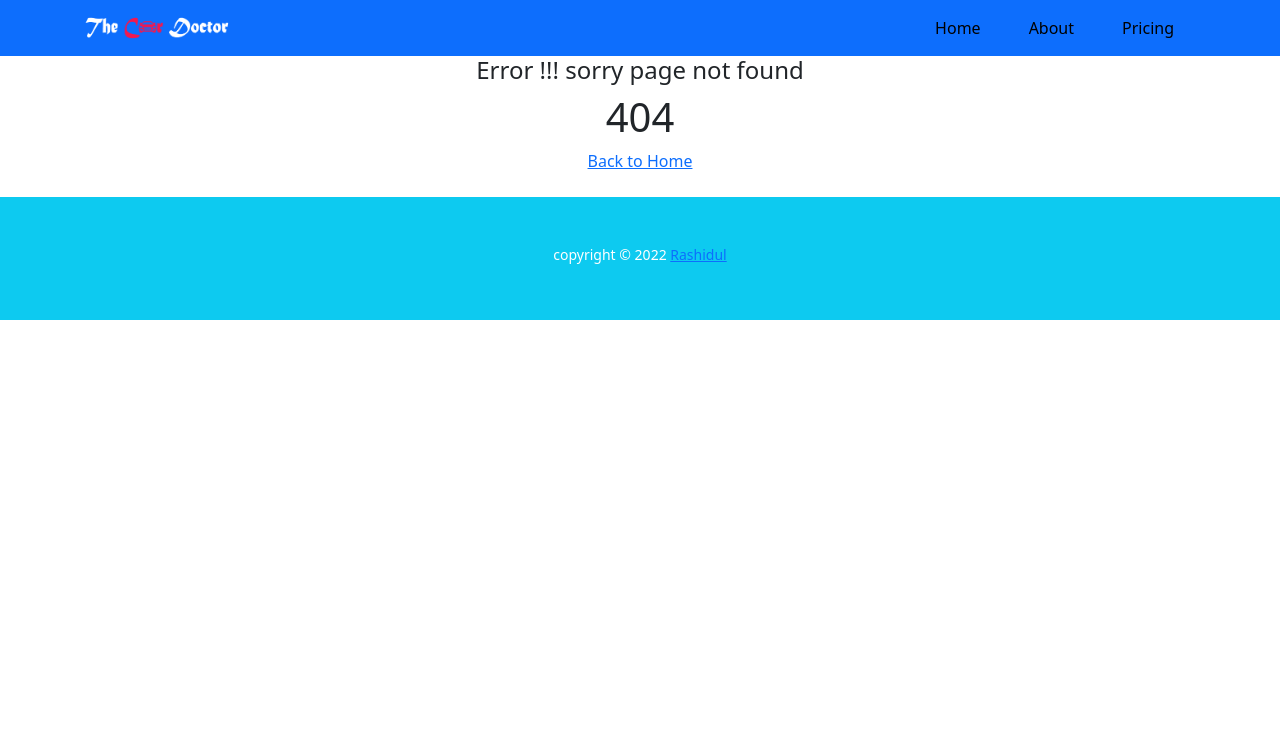
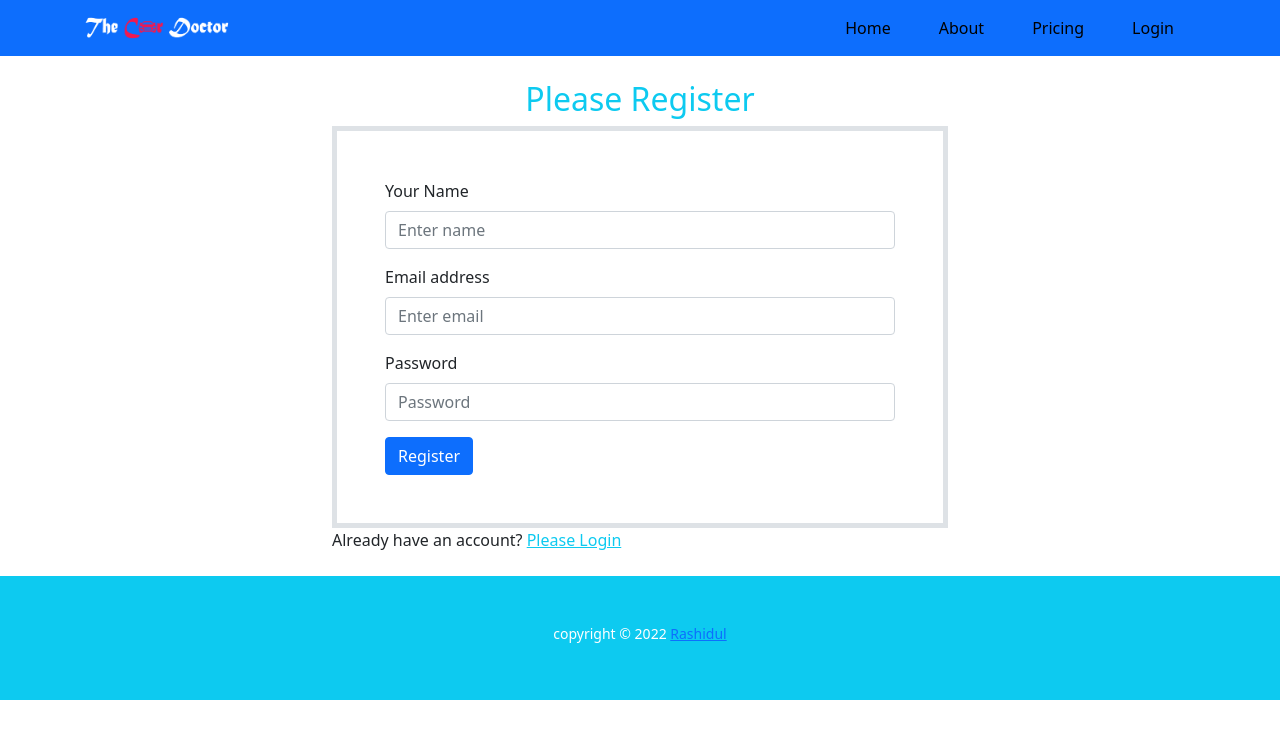
Before and after one commit to rashidul191/genius-car-services, a React (Create React App) app: page /register in a window 1280 px wide. Before the commit this address had no page. Shown: the top 738 px of the page. Built offline with nearby package versions, Linux system fonts and the light colour scheme.

Commit message:
firebase.inti.js file edit

```diff
--- a/package.json
+++ b/package.json
@@ -11,6 +11,7 @@
     "react": "^18.1.0",
     "react-bootstrap": "^2.4.0",
     "react-dom": "^18.1.0",
+    "react-firebase-hooks": "^5.0.3",
     "react-router-dom": "^6.3.0",
     "react-scripts": "5.0.1",
     "web-vitals": "^2.1.4"
--- a/src/App.js
+++ b/src/App.js
@@ -6,6 +6,9 @@ import Home from "./Pages/Home/Home/Home";
 import NotFound from "./Pages/NotFound/NotFound";
 import Footer from "./Pages/Shared/Footer/Footer";
 import Header from "./Pages/Shared/Header/Header";
+import ServiceDetail from "./Pages/ServiceDetail/ServiceDetail";
+import Login from "./Pages/Login/Login";
+import Register from "./Pages/Login/Register/Register";
 
 function App() {
   return (
@@ -15,6 +18,10 @@ function App() {
         <Route path="/" element={<Home></Home>}></Route>
         <Route path="/home" element={<Home></Home>}></Route>
         <Route path="/about" element={<About></About>}></Route>
+        <Route path="/service/:serviceId" element={<ServiceDetail></ServiceDetail>}></Route>
+
+        <Route path="/login" element={<Login></Login>}></Route>
+        <Route path="/register" element={<Register></Register>}></Route>
 
 
         <Route path="*" element={<NotFound></NotFound>}></Route>
--- a/src/Pages/Home/Service/Service.jsx
+++ b/src/Pages/Home/Service/Service.jsx
@@ -1,7 +1,15 @@
 import React from "react";
+import { useNavigate } from "react-router-dom";
 
 const Service = (props) => {
-  const { name, price, img, description } = props.service;
+  const { name, price, img, description, id } = props.service;
+
+  const navigate = useNavigate()
+  const navigateToServiceDetail = (id) =>{
+    navigate(`/service/${id}`);
+    console.log(id)
+
+  }
   return (
     <div className="col">
       <div className="card">
@@ -12,7 +20,7 @@ const Service = (props) => {
           Price: $ <span className="text-warning">{price}</span>
         </h6>
         <p>{description}</p>
-        <button className="btn btn-success">Book: {name}</button>
+        <button className="btn btn-success" onClick={()=> navigateToServiceDetail(id)}>Book: {name}</button>
        </div>
       </div>
     </div>
--- a/src/Pages/Login/Login.jsx
+++ b/src/Pages/Login/Login.jsx
@@ -0,0 +1,64 @@
+import React, { useRef } from "react";
+import { Button, Form } from "react-bootstrap";
+import { useNavigate } from "react-router-dom";
+
+const Login = () => {
+  const emailRef = useRef("");
+  const passwordRef = useRef("");
+
+  const handleLoginSubmit = (event) => {
+    event.preventDefault();
+    const email = emailRef.current.value;
+    const password = passwordRef.current.value;
+
+    console.log(email, password);
+  };
+
+  const navigate = useNavigate();
+  const navigateRegister = () => {
+    navigate("/register");
+  };
+
+  return (
+    <div className="container w-50 mx-auto">
+      <h2 className="text-center text-info mt-4">Please Login</h2>
+
+      <Form className="border border-5 p-5" onSubmit={handleLoginSubmit}>
+        <Form.Group className="mb-3" controlId="formBasicEmail">
+          <Form.Label>Email address</Form.Label>
+          <Form.Control
+            ref={emailRef}
+            type="email"
+            placeholder="Enter email"
+            required
+          />
+          <Form.Text className="text-muted">
+            We'll never share your email with anyone else.
+          </Form.Text>
+        </Form.Group>
+
+        <Form.Group className="mb-3" controlId="formBasicPassword">
+          <Form.Label>Password</Form.Label>
+          <Form.Control
+            ref={passwordRef}
+            type="password"
+            placeholder="Password"
+            required
+          />
+        </Form.Group>
+
+        <Button variant="primary" type="submit">
+          Login
+        </Button>
+      </Form>
+      <p>
+        New to Genius Car?{" "}
+        <span className="text-info text-decoration-underline user-select-none" onClick={navigateRegister}>
+          Please Register
+        </span>
+      </p>
+    </div>
+  );
+};
+
+export default Login;
--- /dev/null
+++ b/src/Pages/Login/Register/Register.jsx
@@ -0,0 +1,76 @@
+import React from "react";
+import { Button, Form } from "react-bootstrap";
+import { useNavigate } from "react-router-dom";
+
+const Register = () => {
+  const navigate = useNavigate();
+
+  const handleRegisterSubmit = (event) => {
+    event.preventDefault();
+    const name = event.target.name.value;
+    const email = event.target.email.value;
+    const password = event.target.password.value;
+    console.log(name, email, password);
+  };
+
+  const navigateLogin = () => {
+    navigate("/login");
+  };
+  return (
+    <div className="container w-50 mx-auto">
+      <h2 className="text-center text-info mt-4">Please Register</h2>
+
+      <Form className="border border-5 p-5" onSubmit={handleRegisterSubmit}>
+        <Form.Group className="mb-3" controlId="formBasicName">
+          <Form.Label>Your Name</Form.Label>
+          <Form.Control type="text" name="name" placeholder="Enter name" />
+          {/* <Form.Text className="text-muted">
+            We'll never share your email with anyone else.
+          </Form.Text> */}
+        </Form.Group>
+
+        <Form.Group className="mb-3" controlId="formBasicEmail">
+          <Form.Label>Email address</Form.Label>
+          <Form.Control
+            type="email"
+            name="email"
+            placeholder="Enter email"
+            required
+          />
+          {/* <Form.Text className="text-muted">
+            We'll never share your email with anyone else.
+          </Form.Text> */}
+        </Form.Group>
+
+        <Form.Group className="mb-3" controlId="formBasicPassword">
+          <Form.Label>Password</Form.Label>
+          <Form.Control
+            type="password"
+            name="password"
+            placeholder="Password"
+            required
+          />
+        </Form.Group>
+
+        {/* <Form.Group className="mb-3" controlId="formBasicCheckbox">
+          <Form.Check type="checkbox" label="Check me out" />
+        </Form.Group> */}
+
+        <Button variant="primary" type="submit">
+          Register
+        </Button>
+      </Form>
+      <p>
+        Already have an account?{" "}
+        <span
+          className="text-info text-decoration-underline user-select-none"
+          onClick={navigateLogin}
+        >
+          Please Login
+        </span>
+      </p>
+    </div>
+  );
+};
+
+export default Register;
--- /dev/null
+++ b/src/Pages/ServiceDetail/ServiceDetail.jsx
@@ -0,0 +1,14 @@
+import React from 'react';
+import { useParams } from 'react-router-dom';
+
+const ServiceDetail = () => {
+
+    const {serviceId} = useParams()
+    return (
+        <div>
+            <h2>Service Detail {serviceId}</h2>
+        </div>
+    );
+};
+
+export default ServiceDetail;
--- a/src/Pages/Shared/Header/Header.jsx
+++ b/src/Pages/Shared/Header/Header.jsx
@@ -8,38 +8,6 @@ const Header = () => {
   return (
     <header>
       {/* <Navbar bg="primary" variant="dark">
-        <Container>
-          <Navbar.Brand>
-            <Link to="/">
-              {" "}
-              <img
-                src={Logo}
-                height="30"
-                className="d-inline-block align-top"
-                alt=""
-              />
-            </Link>
-          </Navbar.Brand>
-          <Nav className="ms-auto">
-            <Nav.Link>
-              {" "}
-              <Link to="/home">Home</Link>
-            </Nav.Link>
-
-            <Nav.Link>
-              {" "}
-              <Link to="/about">About</Link>
-            </Nav.Link>
-
-            <Nav.Link>
-              {" "}
-              <Link to="/pricing">Pricing</Link>
-            </Nav.Link>
-          </Nav>
-        </Container>
-      </Navbar> */}
-
-      <Navbar bg="primary" variant="dark">
         <Container>
           <Navbar.Brand>
             <Link to="/">
@@ -69,6 +37,47 @@ const Header = () => {
             </Nav.Link>
           </Nav>
         </Container>
+      </Navbar> */}
+
+      <Navbar collapseOnSelect expand="lg" sticky="top" bg="primary" variant="dark">
+        <Container>
+          <Navbar.Brand>
+            {" "}
+            <Link to="/">
+              {" "}
+              <img
+                src={Logo}
+                height="30"
+                className="d-inline-block align-top"
+                alt=""
+              />
+            </Link>
+          </Navbar.Brand>
+          <Navbar.Toggle aria-controls="responsive-navbar-nav" />
+          <Navbar.Collapse id="responsive-navbar-nav">
+            <Nav className="ms-auto">
+              <Nav.Link className="mx-3">
+                {" "}
+                <CustomLink to="/home">Home</CustomLink>
+              </Nav.Link>
+              <Nav.Link className="mx-3">
+                {" "}
+                <CustomLink to="/about">About</CustomLink>
+              </Nav.Link>
+
+              <Nav.Link className="mx-3">
+                {" "}
+                <CustomLink to="/pricing">Pricing</CustomLink>
+              </Nav.Link>
+
+              <Nav.Link className="mx-3">
+                {" "}
+                <CustomLink to="/login">Login</CustomLink>
+              </Nav.Link>
+
+            </Nav>
+          </Navbar.Collapse>
+        </Container>
       </Navbar>
     </header>
   );
```
Also changed, not shown: src/firebase.init.js (+6 -6 lines), 1 other file (tests, documents, lock files or other folders).
